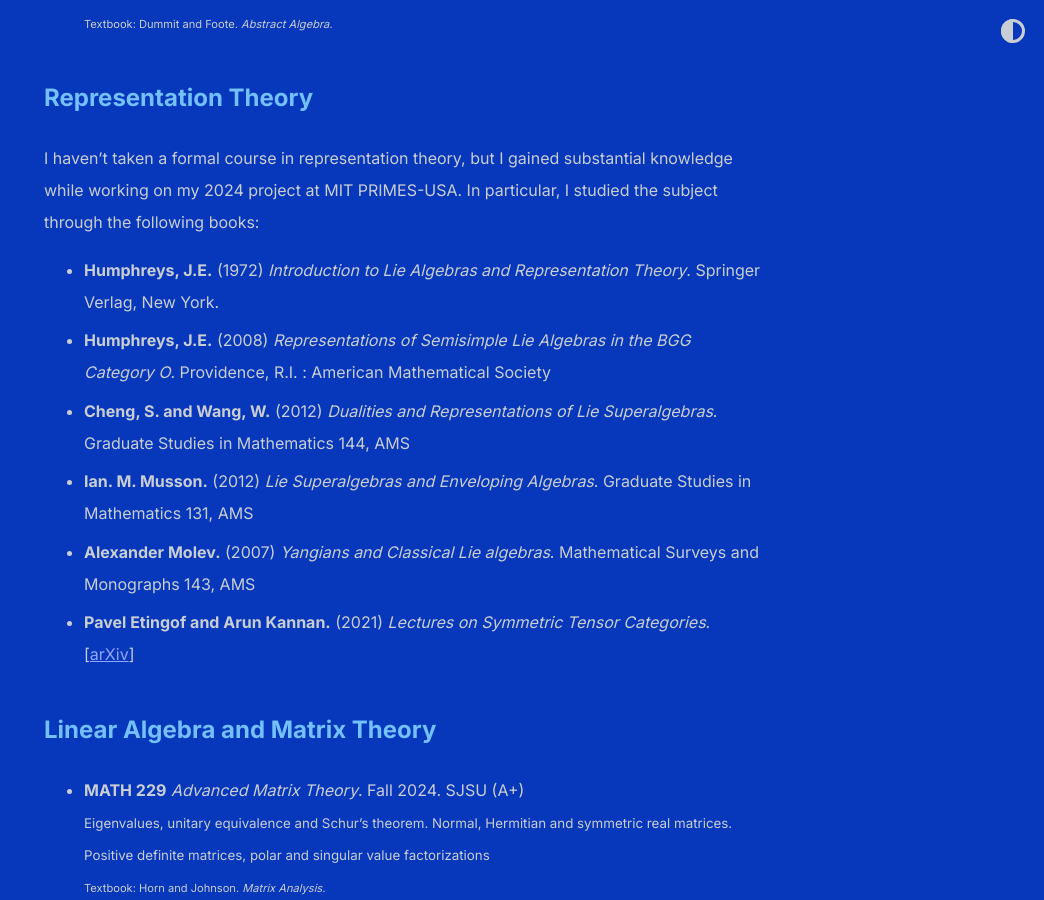
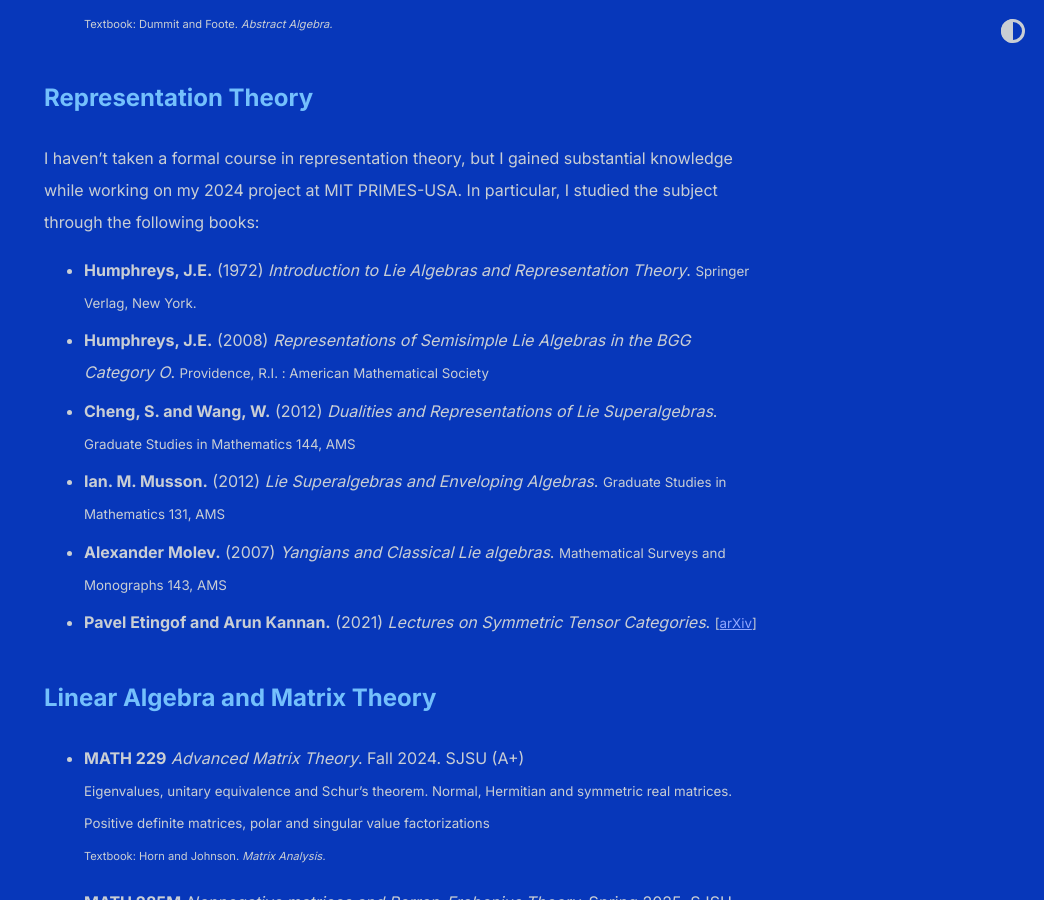
Before and after one commit to shihankanungo/shihankanungo.github.io, a Jekyll site: the page built from courses.md, in a window 1280 px wide and 900 px high, scrolled down 2900 px. Shown: the whole window, without its empty margins (236-1280 px from the left). Built offline with Jekyll 4.4.1, drawn with Linux system fonts in a browser that asks for light colours.

```diff
--- a/courses.md
+++ b/courses.md
@@ -91,12 +91,12 @@ I have undertaken advanced coursework at Euler Circle and at San José State Uni
 
 I haven't taken a formal course in representation theory, but I gained substantial knowledge while working on my 2024 project at MIT PRIMES-USA. In particular, I studied the subject through the following books:
 
-- **Humphreys, J.E.** (1972) *Introduction to Lie Algebras and Representation Theory*. Springer Verlag, New York.
-- **Humphreys, J.E.** (2008) *Representations of Semisimple Lie Algebras in the BGG Category O*. Providence, R.I. : American Mathematical Society
-- **Cheng, S. and Wang, W.** (2012) *Dualities and Representations of Lie Superalgebras*. Graduate Studies in Mathematics 144, AMS
-- **Ian. M. Musson.** (2012) *Lie Superalgebras and Enveloping Algebras*. Graduate Studies in Mathematics 131, AMS
-- **Alexander Molev.** (2007) *Yangians and Classical Lie algebras*. Mathematical Surveys and Monographs 143, AMS
-- **Pavel Etingof and Arun Kannan.** (2021) *Lectures on Symmetric Tensor Categories*. \[[arXiv](https://arxiv.org/pdf/2406.10201)\]
+- **Humphreys, J.E.** (1972) *Introduction to Lie Algebras and Representation Theory*. <small>Springer Verlag, New York.</small>
+- **Humphreys, J.E.** (2008) *Representations of Semisimple Lie Algebras in the BGG Category O*. <small>Providence, R.I. : American Mathematical Society</small>
+- **Cheng, S. and Wang, W.** (2012) *Dualities and Representations of Lie Superalgebras*. <small>Graduate Studies in Mathematics 144, AMS</small>
+- **Ian. M. Musson.** (2012) *Lie Superalgebras and Enveloping Algebras*. <small>Graduate Studies in Mathematics 131, AMS</small>
+- **Alexander Molev.** (2007) *Yangians and Classical Lie algebras*. <small>Mathematical Surveys and Monographs 143, AMS</small>
+- **Pavel Etingof and Arun Kannan.** (2021) *Lectures on Symmetric Tensor Categories*. <small>\[[arXiv](https://arxiv.org/pdf/2406.10201)\]</small>
 
 ## Linear Algebra and Matrix Theory
 
```
